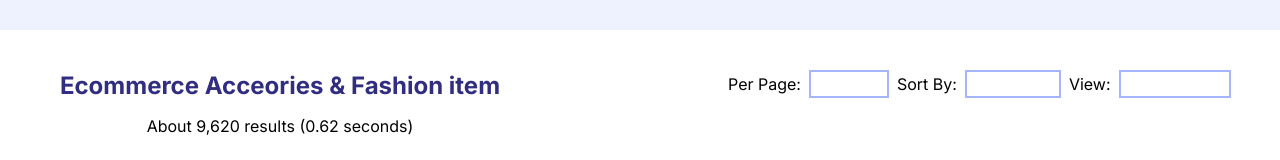
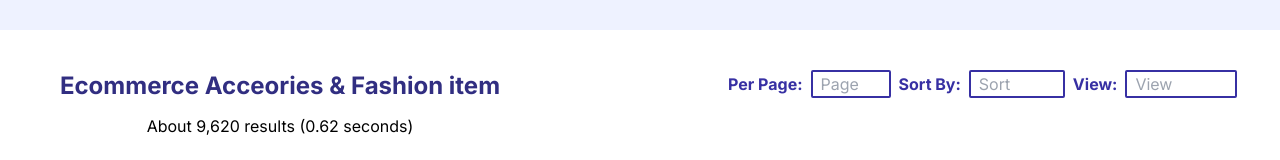
Before and after one commit to junaidsalam639/Next-Js-Class-04, a Next.js app: page /All_Page/GridPage in a window 1280 px wide. Shown: the part 322-482 px from the top of the page. Built offline with nearby package versions, Linux system fonts and the light colour scheme; no server answers; sample sign-in values are in the browser's storage.

Commit message:
'finally'

```diff
--- /dev/null
+++ b/src/app/All_Page/Contact/page.js
@@ -0,0 +1,15 @@
+'use client'
+import NavbarOne from '@/app/component/Home_Page/NavbarOne'
+import Nav from '@/app/component/Nav'
+import React from 'react'
+
+const page = () => {
+  return (
+    <div>
+      <NavbarOne />
+      <Nav />
+    </div>
+  )
+}
+
+export default page
--- a/src/app/component/Fronted.js
+++ b/src/app/component/Fronted.js
@@ -19,12 +19,12 @@ const Fronted = () => {
                         <p>About 9,620 results (0.62 seconds)</p>
                     </div>
                     <div className='flex items-center flex-wrap mt-3 mb-3'>
-                        <label htmlFor="per" className='px-2'>Per Page: </label>
-                        <input type="text" className='border-2 border-indigo-300 outline-none pl-2 w-20' />
-                        <label htmlFor="per" className='px-2'>Sort By: </label>
-                        <input type="text" className='border-2 border-indigo-300 outline-none pl-2 w-24' />
-                        <label htmlFor="per" className='px-2'>View: </label>
-                        <input type="text" className='border-2 border-indigo-300 outline-none pl-2 w-28' />
+                        <label htmlFor="per" className='px-2 text-md font-bold text-indigo-800'>Per Page: </label>
+                        <input type="text" className='border-2 border-indigo-800 rounded-sm outline-none pl-2 w-20' placeholder='Page' />
+                        <label htmlFor="per" className='px-2 text-md font-bold text-indigo-800'>Sort By: </label>
+                        <input type="text" className='border-2 border-indigo-800 rounded-sm outline-none pl-2 w-24' placeholder='Sort' />
+                        <label htmlFor="per" className='px-2 text-md font-bold text-indigo-800'>View: </label>
+                        <input type="text" className='border-2 border-indigo-800 rounded-sm outline-none pl-2 w-28' placeholder='View' />
                     </div>
                 </div>
             </div>
--- a/src/app/component/Home_Page/Home.js
+++ b/src/app/component/Home_Page/Home.js
@@ -4,7 +4,7 @@ import React from 'react'
 const HomePage = () => {
   return (
     <div className='bg-indigo-50'>
-      <div className="container mx-auto">
+      <div className="container mx-auto px-10">
         <div className="row grid lg:grid-cols-2 gap-20 md:grid-cols-2 justify-center items-center">
             <div className='container mx-auto'>
                 <h1 className='font-bold text-pink-600 mt-3'>Best Furniture For Your Castle</h1>
@@ -13,7 +13,7 @@ const HomePage = () => {
                 <button className='bg-pink-600 text-white px-4 py-2 border-none mt-3'>Shop Now</button>
             </div>
             <div className='flex justify-center items-center w-full'>
-                <img src="https://media.istockphoto.com/id/1044827658/photo/an-elegant-navy-blue-sofa-in-the-middle-of-a-bright-living-room-interior-with-gold-metal-side.jpg?s=170667a&w=0&k=20&c=Ct3Yl9JdLVEh2D-RKoblUvcZBTsl4ek1ynPCbdrw-j4=" alt="" className='rounded p-20' />
+                <img src="https://media.istockphoto.com/id/1044827658/photo/an-elegant-navy-blue-sofa-in-the-middle-of-a-bright-living-room-interior-with-gold-metal-side.jpg?s=170667a&w=0&k=20&c=Ct3Yl9JdLVEh2D-RKoblUvcZBTsl4ek1ynPCbdrw-j4=" alt="" className='rounded-md my-8' />
             </div>
         </div>
       </div>
--- a/src/app/component/Nav.js
+++ b/src/app/component/Nav.js
@@ -17,7 +17,7 @@ const Nav = () => {
                         <Link href={'/All_Page/GridPage'} class="mr-5 hover:text-gray-900 text-gray-600 cursor-pointer px-1 font-medium" >Products</Link>
                         <Link href={'/All_Page/Blog'} class="mr-5 hover:text-gray-900 text-gray-600 cursor-pointer px-1 font-medium" >Blogs</Link>
                         <Link href={'/All_Page/ShopList'} class="mr-5 hover:text-gray-900 text-gray-600 cursor-pointer px-1 font-medium" >Shops</Link>
-                        <a class="mr-5 hover:text-gray-900 text-gray-600 cursor-pointer px-1 font-medium">Contact</a>
+                        <Link href={'/All_Page/Contact'} class="mr-5 hover:text-gray-900 text-gray-600 cursor-pointer px-1 font-medium" >Contact</Link>
                     </nav>
                     <button class="inline-flex items-center">
                         <div className="border-2 border-indigo-100 rounded-md">
```
